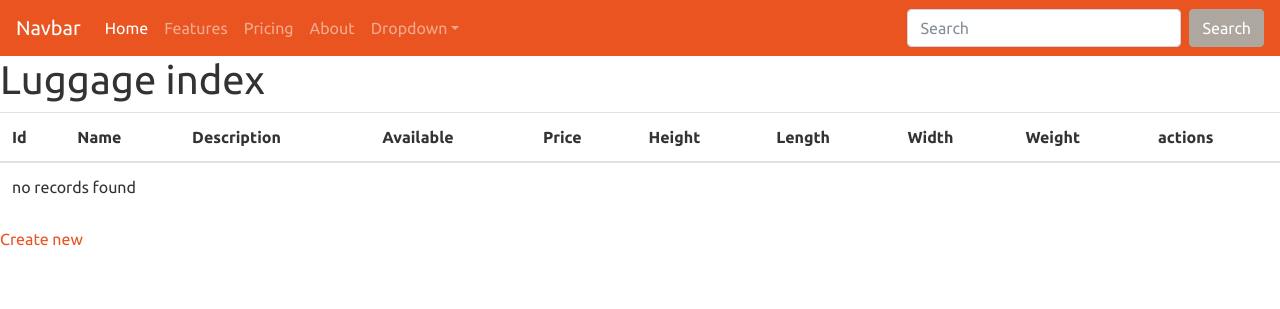
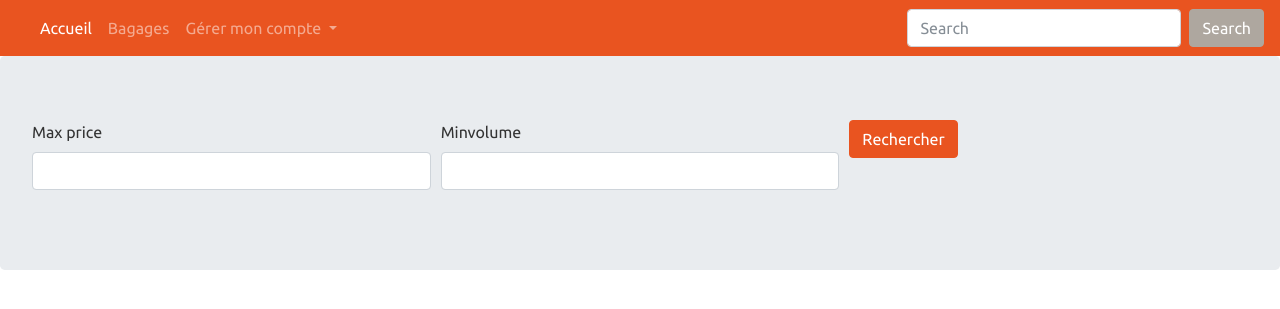
Before and after one commit to querty59200/stockme, a Symfony app: template templates/luggage/index.html.twig in a window 1280 px wide. Shown: the top 309 px of the page. Run offline with Twig, Linux system fonts and the light colour scheme; the template is opened without the code that fills it, so the values that code supplies are empty; form fields are guessed from the names that the template uses; some libraries are stand-ins or nearby versions.

Commit message:
UPDATE CRUD

```diff
--- a/migrations/Version20201103125813.php
+++ b/migrations/Version20201103131955.php
@@ -10,7 +10,7 @@ use Doctrine\Migrations\AbstractMigration;
 /**
  * Auto-generated Migration: Please modify to your needs!
  */
-final class Version20201103125813 extends AbstractMigration
+final class Version20201103131955 extends AbstractMigration
 {
     public function getDescription() : string
     {
--- a/src/Controller/PhotoController.php
+++ b/src/Controller/PhotoController.php
@@ -49,7 +49,7 @@ class PhotoController extends AbstractController
     }
 
     /**
-     * @Route("/{id}", name="photo_show", methods={"GET"})
+     * @Route("/{id}/show", name="photo_show", methods={"GET"})
      */
     public function show(Photo $photo): Response
     {
@@ -79,7 +79,7 @@ class PhotoController extends AbstractController
     }
 
     /**
-     * @Route("/{id}", name="photo_delete", methods={"DELETE"})
+     * @Route("/{id}/delete", name="photo_delete", methods={"DELETE"})
      */
     public function delete(Request $request, Photo $photo): Response
     {
--- a/src/Controller/UserController.php
+++ b/src/Controller/UserController.php
@@ -49,7 +49,7 @@ class UserController extends AbstractController
     }
 
     /**
-     * @Route("/{id}", name="user_show", methods={"GET"})
+     * @Route("/{id}/show", name="user_show", methods={"GET"})
      */
     public function show(User $user): Response
     {
@@ -79,7 +79,7 @@ class UserController extends AbstractController
     }
 
     /**
-     * @Route("/{id}", name="user_delete", methods={"DELETE"})
+     * @Route("/{id}/delete", name="user_delete", methods={"DELETE"})
      */
     public function delete(Request $request, User $user): Response
     {
--- a/src/Entity/LuggageSearch.php
+++ b/src/Entity/LuggageSearch.php
@@ -1,5 +1,4 @@
 <?php
-
 
 namespace App\Entity;
 
--- a/templates/_partials/navbar.html.twig
+++ b/templates/_partials/navbar.html.twig
@@ -1,5 +1,5 @@
 <nav class="navbar navbar-expand-lg navbar-dark bg-primary">
-    <a class="navbar-brand" href="#">Navbar</a>
+    <a class="navbar-brand" href="#">{{ app_name }}</a>
     <button class="navbar-toggler" type="button" data-toggle="collapse" data-target="#navbarColor01" aria-controls="navbarColor01" aria-expanded="false" aria-label="Toggle navigation">
         <span class="navbar-toggler-icon"></span>
     </button>
@@ -7,33 +7,48 @@
     <div class="collapse navbar-collapse" id="navbarColor01">
         <ul class="navbar-nav mr-auto">
             <li class="nav-item active">
-                <a class="nav-link" href="#">Home
+                <a class="nav-link" href="{{ path('home') }}">Accueil
                     <span class="sr-only">(current)</span>
                 </a>
             </li>
             <li class="nav-item">
-                <a class="nav-link" href="#">Features</a>
-            </li>
-            <li class="nav-item">
-                <a class="nav-link" href="#">Pricing</a>
-            </li>
-            <li class="nav-item">
-                <a class="nav-link" href="#">About</a>
+                <a class="nav-link" href="{{ path('luggage_index') }}">Bagages</a>
             </li>
             <li class="nav-item dropdown">
-                <a class="nav-link dropdown-toggle" data-toggle="dropdown" href="#" role="button" aria-haspopup="true" aria-expanded="false">Dropdown</a>
-                <div class="dropdown-menu">
-                    <a class="dropdown-item" href="#">Action</a>
-                    <a class="dropdown-item" href="#">Another action</a>
-                    <a class="dropdown-item" href="#">Something else here</a>
-                    <div class="dropdown-divider"></div>
-                    <a class="dropdown-item" href="#">Separated link</a>
+                <a class="nav-link dropdown-toggle" href="#" id="navbarDropdown" role="button" data-toggle="dropdown" aria-haspopup="true" aria-expanded="false">
+                    Gérer mon compte
+                    {% if app.user %}
+                        ({{ app.user.email }})
+                    {% endif %}
+                </a>
+                <div class="dropdown-menu" aria-labelledby="navbarDropdown">
+                    {% if app.user %}
+                        <a class="dropdown-item" href="{{ path('app_logout') }}">Déconnexion</a>
+                        <a class="dropdown-item" href="{{ path('user_show', {'id' : app.user.id}) }}">Mon compte</a>
+                    {% else %}
+                        <a class="dropdown-item" href="{{ path('app_login') }}">Connexion</a>
+                        <a class="dropdown-item" href="{{ path('app_register') }}">Créer un compte</a>
+                    {% endif %}
+
                 </div>
             </li>
+            {% if app.user and is_granted('ROLE_ADMIN')%}
+                <li class="nav-item dropdown">
+                    <a class="nav-link dropdown-toggle" href="#" id="navbarDropdown" role="button" data-toggle="dropdown" aria-haspopup="true" aria-expanded="false">
+                        Administration
+                    </a>
+                    <div class="dropdown-menu" aria-labelledby="navbarDropdown">
+                        <a class="dropdown-item" href="{{ path('user_index') }}">Utilisateurs</a>
+                        <a class="dropdown-item" href="{{ path('luggage_index') }}">Bagages</a>
+                        <a class="dropdown-item" href="{{ path('option_index') }}">Options</a>
+
+                    </div>
+                </li>
+            {% endif %}
         </ul>
         <form class="form-inline my-2 my-lg-0">
-            <input class="form-control mr-sm-2" type="text" placeholder="Search">
-            <button class="btn btn-secondary my-2 my-sm-0" type="submit">Search</button>
+            <input class="form-control mr-sm-2" type="search" placeholder="Search">
+            <button class="btn btn-secondary succes my-2 my-sm-0" type="submit">Search</button>
         </form>
     </div>
 </nav>
--- a/templates/base.html.twig
+++ b/templates/base.html.twig
@@ -9,7 +9,8 @@
     <body>
         {% include '_partials/navbar.html.twig' %}
         {% block body %}{% endblock %}
-        <script src="https://stackpath.bootstrapcdn.com/bootstrap/4.5.2/js/bootstrap.min.js"></script>
-        {% block javascripts %}{% endblock %}
+        <script src="https://code.jquery.com/jquery-3.2.1.slim.min.js" integrity="sha384-KJ3o2DKtIkvYIK3UENzmM7KCkRr/rE9/Qpg6aAZGJwFDMVNA/GpGFF93hXpG5KkN" crossorigin="anonymous"></script>
+        <script src="https://cdnjs.cloudflare.com/ajax/libs/popper.js/1.12.9/umd/popper.min.js" integrity="sha384-ApNbgh9B+Y1QKtv3Rn7W3mgPxhU9K/ScQsAP7hUibX39j7fakFPskvXusvfa0b4Q" crossorigin="anonymous"></script>
+        <script src="https://maxcdn.bootstrapcdn.com/bootstrap/4.0.0/js/bootstrap.min.js" integrity="sha384-JZR6Spejh4U02d8jOt6vLEHfe/JQGiRRSQQxSfFWpi1MquVdAyjUar5+76PVCmYl" crossorigin="anonymous"></script>        {% block javascripts %}{% endblock %}
     </body>
 </html>
--- a/templates/luggage/index.html.twig
+++ b/templates/luggage/index.html.twig
@@ -1,49 +1,109 @@
 {% extends 'base.html.twig' %}
 
-{% block title %}Luggage index{% endblock %}
+{% block body %}
 
-{% block body %}
-    <h1>Luggage index</h1>
+    <div class="jumbotron">
+        {{ form_start(form) }}
+        <div class="form-row">
+            <div class="col">
+                {{ form_row(form.maxPrice) }}
+            </div>
+            <div class="col">
+                {{ form_row(form.minvolume) }}
+            </div>
+            <div class="col">
+                <button class="btn btn-primary">
+                    Rechercher
+                </button>
+            </div>
+        </div>
+        {{ form_end(form) }}
+    </div>
+    <div class="navigation row-cols-1">
+        {{ knp_pagination_render(luggages) }}
+        {% if app.user %}
+            <a href="{{ path('cart_show')}}" class="btn btn-info float-right">
+                <i class="fas fa-shopping-cart mr-1"></i>
+                Mon Panier
+            </a>
+        {% endif %}
+    </div>
+    <div class="container row flex">
+        {% for luggage in luggages %}
+            {% if luggage.available %}
+                <div class="col-md-4">
+                    <div class="card mb-4 box-shadow">
+                        <img class="card-img-top" data-src="holder.js/100px225?theme=thumb&bg=55595c&fg=eceeef&text=Thumbnail" alt="Card image cap">
+                        <div class="card-body">
+                            <h5 class="card-title">{{ luggage.name }}</h5>
+                            <p class="card-text">{{ luggage.description }}</p>
+                            <p class="card-text">{{ luggage.price }} €</p>
+                            <p>Disponible en ce moment</p>
+                            <div class="d-flex justify-content-between align-items-center">
+                                <div class="btn-group">
+                                    <a class="btn btn-link" href="{{ path('luggage_show', {'id' : luggage.id, 'slug' : luggage.slug}) }}" class="btn btn-sm btn-outline-secondary">Détail</a>
+                                    {% if is_granted('ROLE_ADMIN')%}
+                                        <a class="btn btn-link" href="{{ path('luggage_edit', {'id' : luggage.id, 'slug' : luggage.slug}) }}" class="btn btn-sm btn-outline-secondary">Editer</a>
+                                    {% endif %}
+                                    {% if app.user and is_granted('ROLE_USER')%}
+                                        <a class="js-add btn btn-link" href="{{ path('cart_add', {'id' : luggage.id}) }}" class="btn btn-sm btn-outline-secondary">Ajouter au panier</a>
+                                    {% endif %}
+                                </div>
+                                <a class="js-like btn btn-link" href="{{ path('luggage_reaction', {'id' : luggage.id}) }}">
+                                    {% if app.user and luggage.isLikedByUser(app.user) %}
+                                        <i class="fas fa-thumbs-up"></i>
+                                    {% else %}
+                                        <i class="far fa-thumbs-up"></i>
+                                    {% endif %}
+                                    <span class="js-likes">{{ luggage.reactions | length }}</span>
+                                    <span>J'aime</span>
+                                </a>
+                            </div>
+                        </div>
+                    </div>
+                </div>
+            {% endif %}
+        {% endfor %}
+    </div>
+{% endblock %}
 
-    <table class="table">
-        <thead>
-            <tr>
-                <th>Id</th>
-                <th>Name</th>
-                <th>Description</th>
-                <th>Available</th>
-                <th>Price</th>
-                <th>Height</th>
-                <th>Length</th>
-                <th>Width</th>
-                <th>Weight</th>
-                <th>actions</th>
-            </tr>
-        </thead>
-        <tbody>
-        {% for luggage in luggage %}
-            <tr>
-                <td>{{ luggage.id }}</td>
-                <td>{{ luggage.name }}</td>
-                <td>{{ luggage.description }}</td>
-                <td>{{ luggage.available ? 'Yes' : 'No' }}</td>
-                <td>{{ luggage.price }}</td>
-                <td>{{ luggage.height }}</td>
-                <td>{{ luggage.length }}</td>
-                <td>{{ luggage.width }}</td>
-                <td>{{ luggage.weight }}</td>
-                <td>
-                    <a href="{{ path('luggage_show', {'id': luggage.id}) }}">show</a>
-                    <a href="{{ path('luggage_edit', {'id': luggage.id}) }}">edit</a>
-                </td>
-            </tr>
-        {% else %}
-            <tr>
-                <td colspan="10">no records found</td>
-            </tr>
-        {% endfor %}
-        </tbody>
-    </table>
+{% block javascripts %}
+    <script src="https://unpkg.com/axios/dist/axios.min.js"></script>
+    <script>
 
-    <a href="{{ path('luggage_new') }}">Create new</a>
+        function onClickBtnReaction(event) {
+
+            event.preventDefault();
+
+            let url = this.href;
+            let spanCount = this.querySelector("js-likes");
+            let i = this.querySelector("i");
+
+            axios.get(url)
+                .then((response) => {
+                    console.log(response);
+                    spanCount.textContent = response.data.reactions;
+                    if(i.classList.contains("fas")){
+                        i.classList.replace("fas","far");
+                    } else {
+                        i.classList.replace("far","fas");
+                    }
+                })
+                .catch((error) => {
+                    if(error.response.status === '403'){
+                        window.alert("Vous devez être connecté pour liker un bagage");
+                    } else {
+                        window.alert("Réssayer plus tard");
+                    }
+                })
+        }
+
+        document.querySelectorAll("js-like").forEach(
+            function (link) {
+                link.addEventListener("click", onClickBtnReaction);
+            }
+        )
+
+    </script>
+
 {% endblock %}
--- a/templates/user/index.html.twig
+++ b/templates/user/index.html.twig
@@ -3,7 +3,11 @@
 {% block title %}User index{% endblock %}
 
 {% block body %}
-    <h1>User index</h1>
+
+<div class="jumbotron d-flex justify-content-between">
+    <h1>Gestion des utilisateurs</h1>
+    <a class="btn btn-primary btn-lg" role="button" href="{{ path('user_new') }}">Ajouter un utilisateur</a>
+</div>
 
     <table class="table">
         <thead>
```
Also changed, not shown: src/Controller/CartController.php (added, +46 -0 lines), src/Controller/LuggageController.php (+78 -8 lines), src/DataFixtures/OptionFixtures.php (added, +24 -0 lines), src/Form/LuggageSearchType.php (added, +46 -0 lines), src/Form/LuggageType.php (+7 -1 lines), src/Form/PhotoType.php (+6 -1 lines), src/Repository/LuggageRepository.php (+28 -0 lines), src/Service/Cart/CartService.php (added, +66 -0 lines), templates/cart/index.html.twig (added, +46 -0 lines), templates/option/index.html.twig (+4 -3 lines), templates/photo/index.html.twig (+5 -4 lines).
